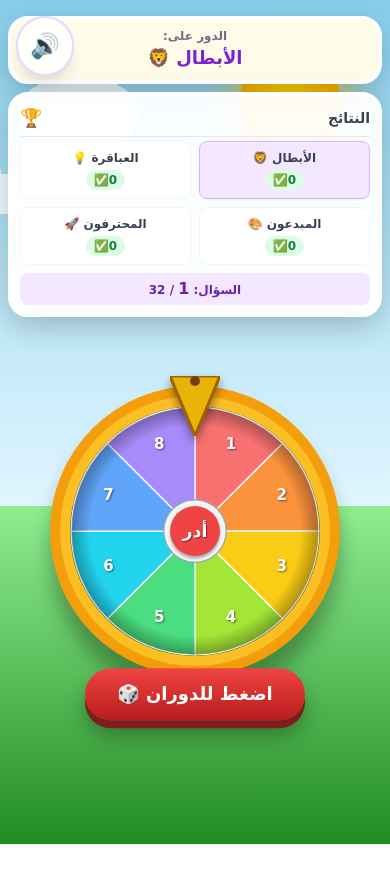
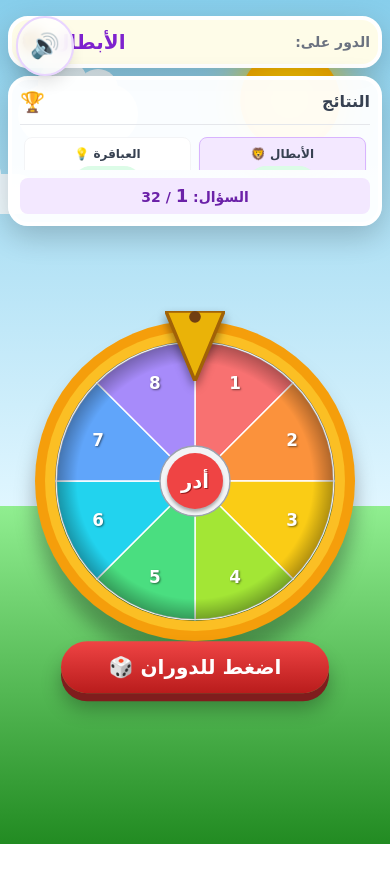
Before and after one commit to mkkhalil7-png/Test, a plain HTML site: page index.html in a window 390 px wide. Both pictures are taken after a click on the button "🚀 انطلق!". Drawn offline with nearby package versions, Linux system fonts and the light colour scheme; a web font is replaced by a local one.

Commit message:
Update index.html

```diff
--- a/index.html
+++ b/index.html
@@ -3,11 +3,12 @@
 <head>
     <meta charset="UTF-8">
     <meta name="viewport" content="width=device-width, initial-scale=1.0">
-    <title>القرص الدوار - عرض المجموعات الكامل</title>
+    <title>القرص الدوار - سلطنة عمان</title>
     <script src="https://cdn.tailwindcss.com"></script>
     <link href="https://fonts.googleapis.com/css2?family=Baloo+Bhaijaan+2:wght@400;500;600;700;800&display=swap" rel="stylesheet">
     <style>
         :root { --primary: #8b5cf6; }
+        /* تفعيل التمرير العمودي لضمان ظهور كافة العناصر على الموبايل */
         body { font-family: 'Baloo Bhaijaan 2', cursive; overflow-x: hidden; overflow-y: auto; user-select: none; }
 
         /* الخلفية */
@@ -24,7 +25,7 @@
         .c2::after { width: 40px; height: 40px; top: -20px; left: 15px; }
         @keyframes moveCloud { 0% { left: -20%; } 100% { left: 120%; } }
 
-        /* العناصر */
+        /* التنسيقات */
         .wheel-wrapper { position: relative; filter: drop-shadow(0 20px 10px rgba(0,0,0,0.3)); transition: transform 0.3s; }
         .wheel-wrapper:active { transform: scale(0.98); }
         .wheel-svg { transition: transform 4s cubic-bezier(0.25, 0.1, 0.25, 1); border-radius: 50%; box-shadow: 0 0 0 10px #fbbf24, 0 0 0 20px #f59e0b, inset 0 0 20px rgba(0,0,0,0.5); }
@@ -39,9 +40,11 @@
         .hidden { display: none !important; }
         .confetti { position: fixed; width: 10px; height: 10px; z-index: 100; pointer-events: none; }
 
+        /* تنسيق الرسوم البيانية المتجاوب */
         .chart-container { display: flex; justify-content: center; align-items: center; margin-bottom: 1rem; background: #fff; border-radius: 15px; padding: 10px; border: 2px solid #e2e8f0; box-shadow: inset 0 2px 4px rgba(0,0,0,0.05); overflow-x: auto; }
         .chart-svg { height: auto; max-height: 250px; width: 100%; max-width: 500px; overflow: visible; }
 
+        /* SVG Elements */
         .axis-line { stroke: #475569; stroke-width: 2; }
         .grid-line { stroke: #e2e8f0; stroke-width: 1; }
         .axis-text { font-size: 11px; fill: #64748b; font-family: sans-serif; font-weight: 500; }
@@ -62,46 +65,47 @@
                 <img src="logo.png" onerror="this.src='https://cdn-icons-png.flaticon.com/512/3063/3063822.png'" class="w-20 h-20 md:w-24 md:h-24 object-contain">
             </div>
             <h1 class="text-4xl md:text-6xl font-black text-purple-700 mb-2" style="-webkit-text-stroke: 1px white;">القرص الدوار</h1>
-            <p class="text-xl md:text-2xl text-gray-600 mb-8 font-bold">🌟 مسابقة الرياضيات الممتعة 🌟</p>
-            <button id="realStartBtn" class="btn-3d text-2xl md:text-4xl font-black py-3 md:py-4 px-12 w-full">🚀 انطلق!</button>
+            <p class="text-xl md:text-2xl text-gray-600 mb-6 font-bold">🌟 مسابقة الرياضيات الممتعة 🌟</p>
+
+            <button id="realStartBtn" class="btn-3d text-2xl md:text-4xl font-black py-3 md:py-4 px-12 w-full mb-8">🚀 انطلق!</button>
+
+            <div class="border-t-2 border-dashed border-gray-300 pt-4 mb-2">
+                <h3 class="text-2xl md:text-3xl font-black text-purple-600 mb-1">الصف الخامس</h3>
+                <h4 class="text-lg md:text-xl font-bold text-gray-500">سلطنة عمان 🇴🇲</h4>
+            </div>
         </div>
-        <footer class="mt-8 text-white font-bold bg-black/30 px-6 py-2 rounded-full mb-4">تصميم أ. محمد خليل</footer>
+        <footer class="mt-4 text-white font-bold bg-black/30 px-6 py-2 rounded-full mb-4">تصميم أ. محمد خليل</footer>
     </div>
 
     <div id="gameScreen" class="hidden min-h-screen w-full max-w-7xl mx-auto p-2 md:p-4 flex flex-col md:flex-row gap-6 items-center justify-center">
         <div class="w-full md:w-80 flex flex-col gap-2 md:gap-4 self-start mt-2 md:mt-4">
-
-            <div class="glass-panel p-2 md:p-4 text-center bg-yellow-50">
-                <p class="text-gray-500 font-bold text-xs md:text-sm">الدور على:</p>
-                <h2 id="currentTeamName" class="text-lg md:text-3xl font-black text-purple-700">مجموعة 1</h2>
+            <div class="glass-panel p-2 md:p-4 text-center bg-yellow-50 flex flex-row md:flex-col justify-between items-center md:justify-center">
+                <p class="text-gray-500 font-bold text-sm md:mb-1">الدور على:</p>
+                <h2 id="currentTeamName" class="text-xl md:text-3xl font-black text-purple-700">مجموعة 1</h2>
             </div>
-
-            <div class="glass-panel p-2 md:p-4">
-                <div class="flex justify-between items-center border-b pb-1 mb-1 md:pb-2 md:mb-2">
-                    <h3 class="text-sm md:text-lg font-bold text-gray-700">النتائج</h3> <span class="text-lg md:text-2xl">🏆</span>
+            <div class="glass-panel p-2 md:p-4 flex-1 flex flex-col max-h-[150px] md:max-h-[500px]">
+                <div class="flex justify-between items-center border-b pb-2 mb-2">
+                    <h3 class="text-md md:text-lg font-bold text-gray-700">النتائج</h3> <span class="text-xl md:text-2xl">🏆</span>
                 </div>
-
-                <div id="scoreboard" class="grid grid-cols-2 md:grid-cols-1 gap-2 md:gap-2">
-                    </div>
-
-                <div class="mt-2 text-center bg-purple-100 rounded-lg p-1 md:p-2 font-bold text-purple-800 text-xs md:text-base">السؤال: <span id="qNum" class="text-base md:text-xl">1</span> / 32</div>
+                <div id="scoreboard" class="grid grid-cols-2 md:grid-cols-1 gap-2 md:gap-2 overflow-y-auto p-1"></div>
+                <div class="mt-2 text-center bg-purple-100 rounded-lg p-1 md:p-2 font-bold text-purple-800 text-sm md:text-base">السؤال: <span id="qNum" class="text-lg md:text-xl">1</span> / 32</div>
             </div>
         </div>
 
         <div class="flex-1 flex flex-col items-center justify-center relative w-full mb-10">
-            <div id="wheelSection" class="flex flex-col items-center justify-center transform transition-all duration-500 py-4 md:py-10">
-                <div class="wheel-wrapper mb-6 md:mb-8">
+            <div id="wheelSection" class="flex flex-col items-center justify-center transform transition-all duration-500 py-10">
+                <div class="wheel-wrapper mb-8">
                     <div class="pointer-container">
-                        <svg width="50" height="60" md:width="60" md:height="70" viewBox="0 0 50 60"><path d="M25 60 L0 0 L50 0 Z" fill="#eab308" stroke="#a16207" stroke-width="3"/><circle cx="25" cy="5" r="5" fill="#713f12"/></svg>
+                        <svg width="60" height="70" viewBox="0 0 50 60"><path d="M25 60 L0 0 L50 0 Z" fill="#eab308" stroke="#a16207" stroke-width="3"/><circle cx="25" cy="5" r="5" fill="#713f12"/></svg>
                     </div>
-                    <svg id="wheel" class="wheel-svg cursor-pointer w-[250px] h-[250px] md:w-[500px] md:h-[500px]" viewBox="0 0 400 400">
+                    <svg id="wheel" class="wheel-svg cursor-pointer w-[280px] h-[280px] md:w-[500px] md:h-[500px]" viewBox="0 0 400 400">
                         <defs><radialGradient id="gradShadow" cx="50%" cy="50%" r="50%" fx="50%" fy="50%"><stop offset="85%" style="stop-color:rgb(0,0,0,0)" /><stop offset="100%" style="stop-color:rgb(0,0,0,0.3)" /></radialGradient></defs>
                         <circle cx="200" cy="200" r="198" fill="#333" /><g id="wheelSegments"></g><circle cx="200" cy="200" r="198" fill="url(#gradShadow)" pointer-events="none"/>
                         <circle cx="200" cy="200" r="50" fill="#f3f4f6" stroke="#9ca3af" stroke-width="2"/><circle cx="200" cy="200" r="40" fill="#ef4444" stroke="#b91c1c" stroke-width="0" style="filter: drop-shadow(0 4px 2px rgba(0,0,0,0.3))"/>
                         <text x="200" y="210" text-anchor="middle" font-size="28" font-weight="900" fill="white" style="text-shadow: 1px 1px 0px #991b1b; pointer-events: none;">أدر</text>
                     </svg>
                 </div>
-                <button onclick="triggerSpin()" class="btn-3d text-lg md:text-2xl font-bold py-3 px-8 md:px-12 animate-bounce">اضغط للدوران 🎲</button>
+                <button onclick="triggerSpin()" class="btn-3d text-xl md:text-2xl font-bold py-3 px-12 animate-bounce">اضغط للدوران 🎲</button>
             </div>
 
             <div id="questionSection" class="hidden w-full max-w-3xl transform transition-all duration-500 scale-95 opacity-0">
@@ -138,7 +142,6 @@
         // إعدادات الصوت
         const audioFiles = {
             bg: new Audio('https://i.top4top.io/m_3694tdvbo1.mp3'),
-            // لا يوجد صوت دوران spin
             correct: new Audio('https://a.top4top.io/m_36949p7371.mp3'),
             wrong: new Audio('https://b.top4top.io/m_3694toimd1.mp3')
         };
@@ -412,11 +415,11 @@
             teams.forEach((t, i) => {
                 const div = document.createElement('div');
                 div.className = `flex justify-between p-2 rounded-lg items-center ${i === state.turn ? 'bg-purple-100 border border-purple-300 font-bold shadow-sm' : 'bg-white border border-gray-100'}`;
-                // تم تحسين العرض ليناسب الشبكة الصغيرة
+                // تم تكبير الخط هنا بشكل كبير للموبايل والكمبيوتر
                 div.innerHTML = `
                     <div class="flex flex-col items-center w-full">
-                        <span class="text-gray-700 text-xs md:text-base font-bold truncate w-full text-center">${t}</span>
-                        <span class="bg-green-100 text-green-700 px-2 py-0.5 rounded-full text-xs md:text-sm font-black mt-1">${state.scores[i]}✅</span>
+                        <span class="text-gray-700 text-xs md:text-base font-bold truncate w-full text-center mb-1">${t}</span>
+                        <span class="bg-green-100 text-green-700 px-3 py-1 rounded-full text-xl md:text-2xl font-black shadow-sm">${state.scores[i]} ✅</span>
                     </div>
                 `;
                 board.appendChild(div);
```
